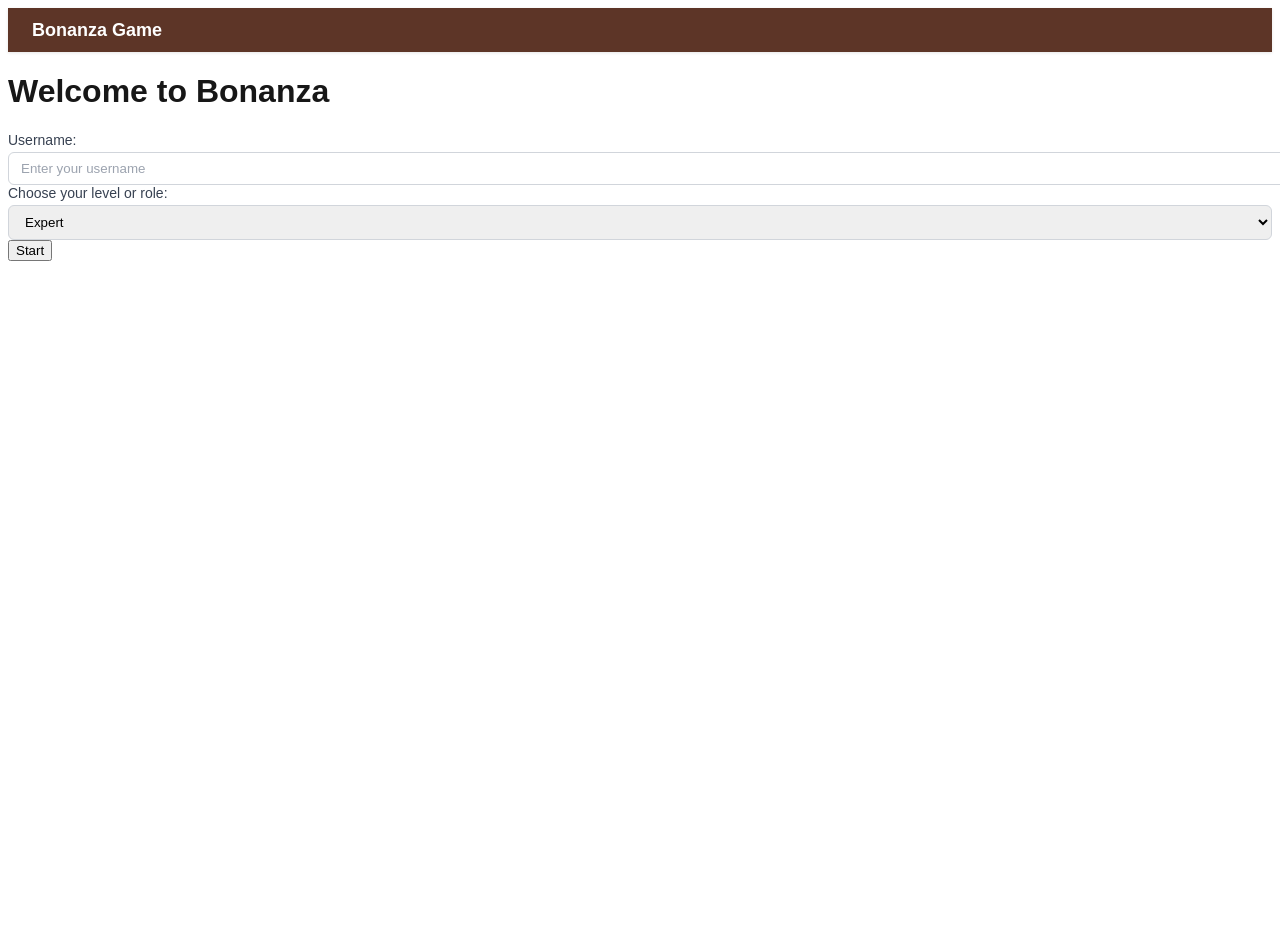
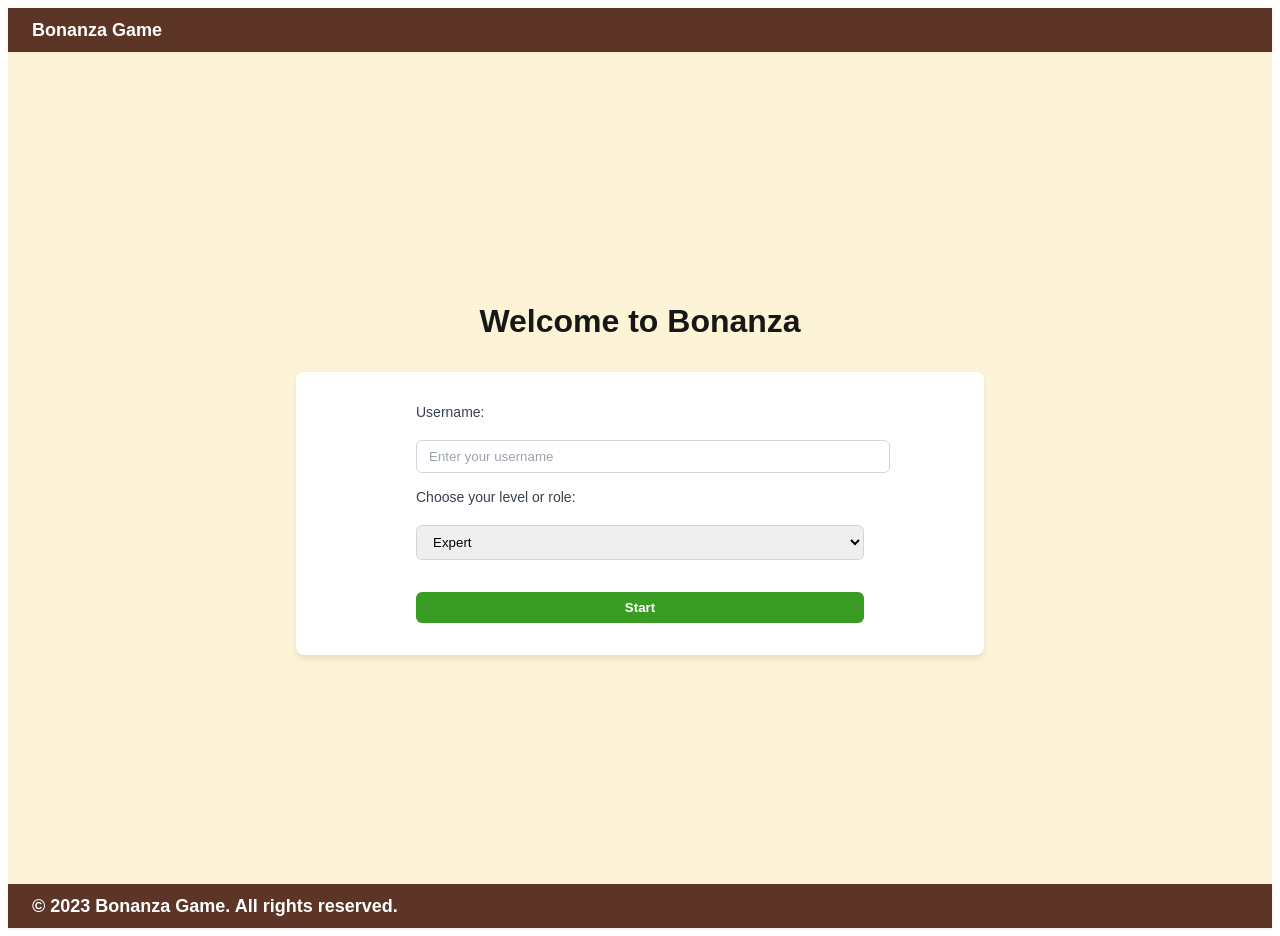
Before and after one commit to sassierl/bonanza-frontend, a Next.js app: page / in a window 1280 px wide. Before the commit the page ends 800 px from the top, so only its background shows below. Built offline with nearby package versions, Linux system fonts and the light colour scheme.

Commit message:
Footer etc...

```diff
--- a/src/app/page.js
+++ b/src/app/page.jsx
@@ -4,6 +4,7 @@ import { useRouter } from "next/navigation";
 import FormInput from "../components/FromInput";
 import FormSelect from "../components/FormSelect";
 import Header from "../components/Header";
+import Footer from "../components/Footer";
 
 export default function Page() {
   const [username, setUsername] = useState("");
@@ -37,10 +38,10 @@ export default function Page() {
   return (
     <div>
       <Header />
-      <div className="flex flex-col items-center justify-center h-screen">
-        <h1>Welcome to Bonanza</h1>
-        <div className="bg-bonanza-yellow px-30 py-8 rounded-lg shadow-md w-full max-w-md">
-          <form onSubmit={handleSubmit} className="flex flex-col">
+      <div className="home__container">
+        <h1 className="home__title">Welcome to Bonanza</h1>
+        <div className="home__card">
+          <form onSubmit={handleSubmit} className="home__form">
             <FormInput
               label="Username:"
               value={username}
@@ -58,11 +59,13 @@ export default function Page() {
               ]}
             />
 
-
-            <button type="submit">Start</button>
+            <button type="submit" className="home__button">
+              Start
+            </button>
           </form>
         </div>
       </div>
+      <Footer />
     </div>
   );
 }
--- /dev/null
+++ b/src/components/Footer.jsx
@@ -0,0 +1,9 @@
+export default function Footer() {
+  return (
+    <div className="footer">
+      <div className="footer__container">
+        <p className="footer__text">© 2023 Bonanza Game. All rights reserved.</p>
+      </div>
+    </div>
+  );
+}
--- a/src/styles/_variables.scss
+++ b/src/styles/_variables.scss
@@ -0,0 +1,11 @@
+
+$background-light: #ffffff;
+$foreground-light: #171717;
+$background-dark: #0a0a0a;
+$foreground-dark: #ededed;
+
+$bonanza-green: #3a9d23;
+$bonanza-yellow: #fae8a875;
+$bonanza-orange: #ff8c00;
+$bonanza-brown: #8b4513;
+$bonanza-dark-brown: #5d3527;
--- /dev/null
+++ b/src/styles/components/_footer.scss
@@ -0,0 +1,23 @@
+.footer {
+  background-color: var(--color-bonanza-dark-brown);
+  box-shadow: 0 1px 3px 0 rgba(0, 0, 0, 0.1);
+
+  &__container {
+    display: flex;
+    height: 2.75rem; // 11 * 0.25rem
+    align-items: center;
+    justify-content: space-between;
+    gap: 2rem;
+    padding: 0 1rem;
+
+    @media (min-width: 640px) {
+      padding: 0 1.5rem;
+    }
+  }
+
+  &__text {
+    font-size: 1.125rem;
+    font-weight: 700;
+    color: white;
+  }
+}
--- a/src/styles/globals.scss
+++ b/src/styles/globals.scss
@@ -1,12 +1,13 @@
-$background-light: #ffffff;
-$foreground-light: #171717;
-$background-dark: #0a0a0a;
-$foreground-dark: #ededed;
+// Components
+@use 'components/form-select';
+@use 'components/header';
+@use 'components/form-input';
+@use 'components/footer';
+@use 'variables' as *;
 
-$bonanza-green: #3a9d23;
-$bonanza-yellow: #f8d24a;
-$bonanza-brown: #8b4513;
-$bonanza-dark-brown: #5d3527;
+// Pages
+@use 'pages/home';
+
 
 :root {
   --background: #{$background-light};
@@ -29,8 +30,3 @@ body {
   color: var(--foreground);
   font-family: Arial, Helvetica, sans-serif;
 }
-
-// Components
-@import 'components/form-select';
-@import 'components/header';
-@import 'components/form-input';
--- /dev/null
+++ b/src/styles/pages/_home.scss
@@ -0,0 +1,55 @@
+@use 'sass:color';
+
+.home {
+  &__container {
+    background-color: var(--color-bonanza-yellow);
+    display: flex;
+    flex-direction: column;
+    align-items: center;
+    justify-content: center;
+    min-height: 100vh;
+    padding: 1rem;
+  }
+
+  &__title {
+    font-size: 2rem;
+    font-weight: 700;
+    margin-bottom: 2rem;
+    color: var(--foreground);
+  }
+
+  &__card {
+    background-color: var(--background);
+    padding: 2rem 7.5rem; // py-8 px-30
+    border-radius: 0.5rem;
+    box-shadow: 0 4px 6px -1px rgba(0, 0, 0, 0.1);
+    width: 100%;
+    max-width: 28rem; // max-w-md
+  }
+
+  &__form {
+    display: flex;
+    flex-direction: column;
+    gap: 1rem;
+  }
+
+  &__button {
+    margin-top: 1rem;
+    padding: 0.5rem 1rem;
+    background-color: var(--color-bonanza-green);
+    color: white;
+    font-weight: 600;
+    border: none;
+    border-radius: 0.375rem;
+    cursor: pointer;
+    transition: background-color 0.2s;
+
+    &:hover {
+      background-color: color.adjust(#3a9d23, $lightness: -10%);
+    }
+
+    &:active {
+      transform: scale(0.98);
+    }
+  }
+}
```
